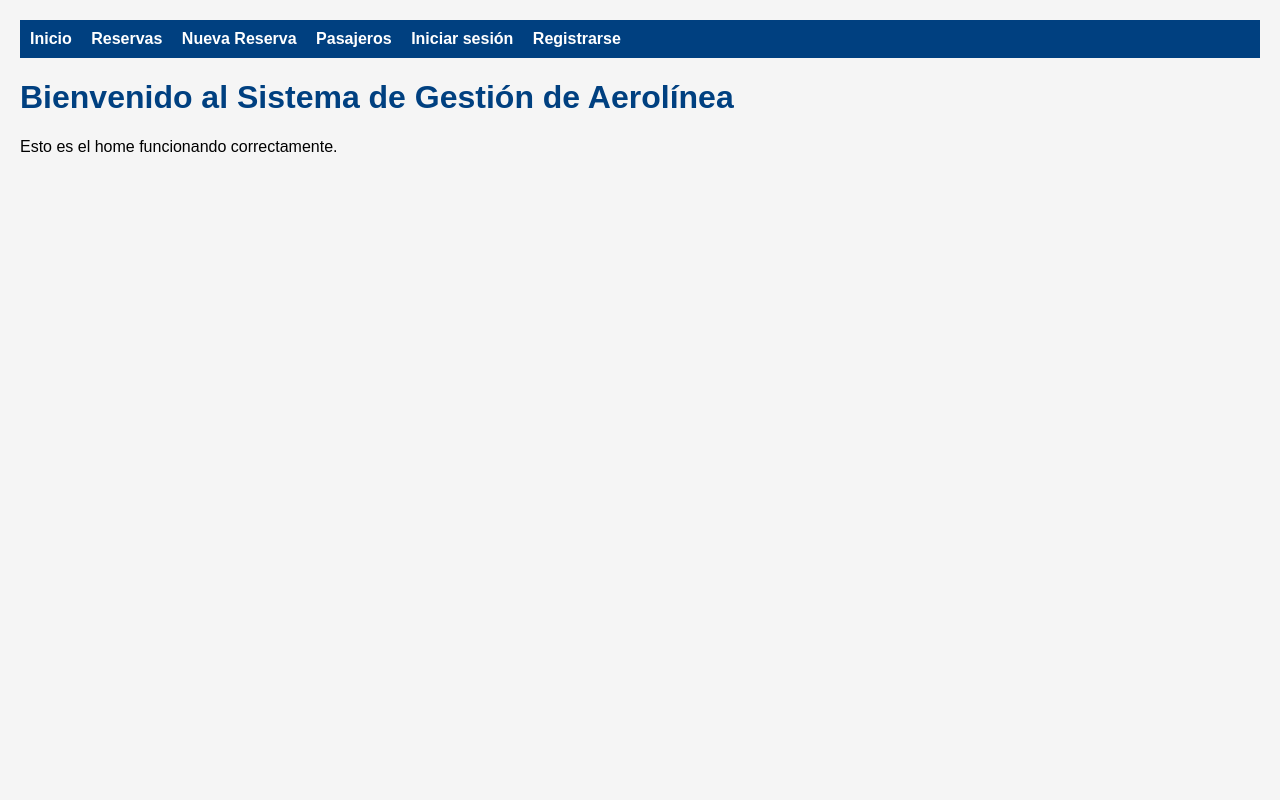
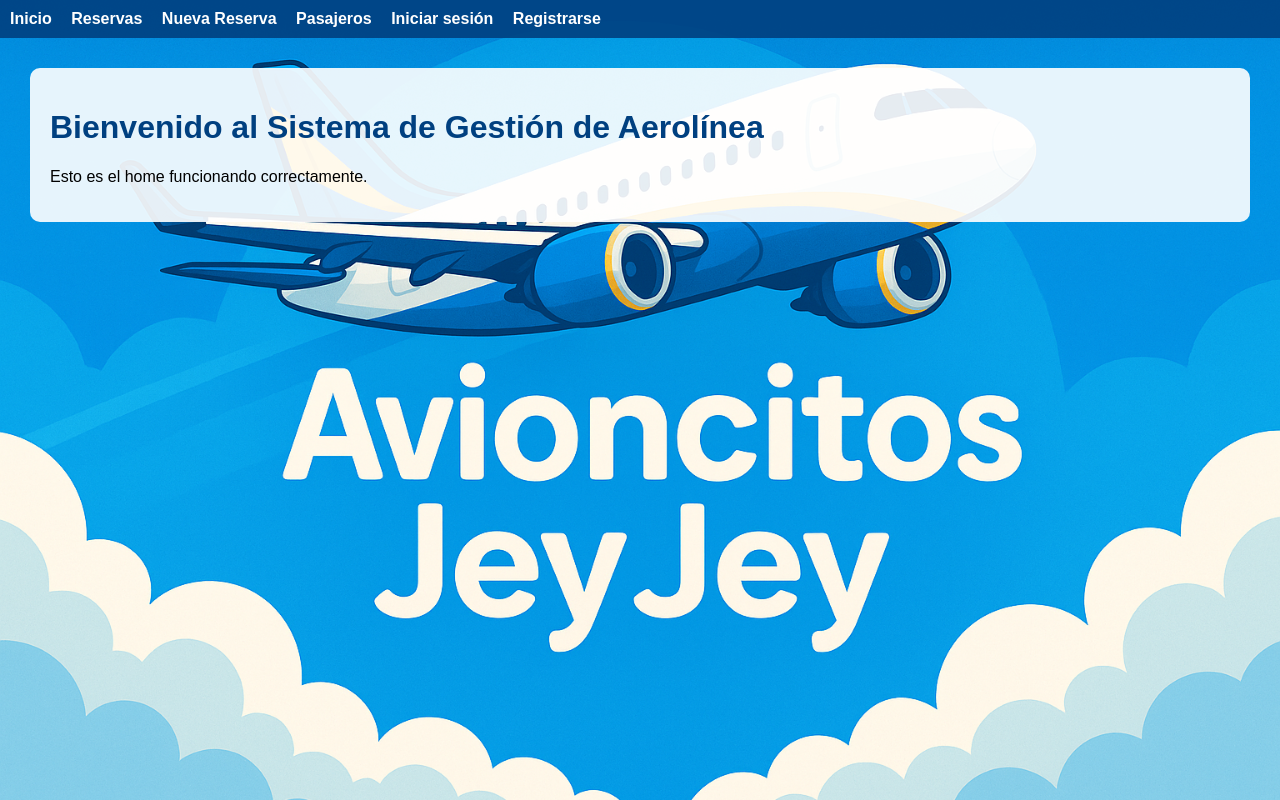
Before and after one commit to nattcuello/trabajo_aerolinea, a Django app: page / in a window 1280 px wide. Run offline with Django 5.2, Linux system fonts and the light colour scheme.

Commit message:
agreganto fondo

```diff
--- a/home/templates/base.html
+++ b/home/templates/base.html
@@ -1,3 +1,4 @@
+{% load static %}
 <!DOCTYPE html>
 <html lang="es">
 <head>
@@ -6,22 +7,35 @@
     <style>
         body {
             font-family: Arial, sans-serif;
-            margin: 20px;
-            background-color: #f5f5f5;
+            margin: 0;
+            padding: 0;
+            background-image: url("{% static 'img/fondo.png' %}");
+            background-size: cover;
+            background-repeat: no-repeat;
+            background-position: center;
+            min-height: 100vh;
         }
         nav {
-            background-color: #004080;
+            background-color: rgba(0, 64, 128, 0.9);
             padding: 10px;
-            margin-bottom: 20px;
         }
-        nav a {
+        nav a, nav span, nav button {
             color: white;
             text-decoration: none;
             margin-right: 15px;
             font-weight: bold;
+            background: none;
+            border: none;
+            cursor: pointer;
         }
         nav a:hover {
             text-decoration: underline;
+        }
+        .container {
+            background-color: rgba(255, 255, 255, 0.9);
+            padding: 20px;
+            margin: 30px;
+            border-radius: 10px;
         }
         h1, h2 {
             color: #004080;
@@ -43,16 +57,15 @@
 <body>
     <nav>
         <a href="{% url 'home:index' %}">Inicio</a>
-        {# <a href="{% url 'vuelos:listado_vuelos' %}">Vuelos</a> #}
         <a href="{% url 'reservas:lista_reservas' %}">Reservas</a>
         <a href="{% url 'reservas:crear_reserva' %}">Nueva Reserva</a>
         <a href="{% url 'listado_pasajeros' %}">Pasajeros</a>
 
         {% if user.is_authenticated %}
-            <span style="color: white; margin-left: 20px;">Hola, {{ user.username }}</span>
+            <span>Hola, {{ user.username }}</span>
             <form action="{% url 'usuarios:logout' %}" method="post" style="display:inline;">
                 {% csrf_token %}
-                <button type="submit" style="background:none;border:none;color:white;font-weight:bold;cursor:pointer;">Cerrar sesión</button>
+                <button type="submit">Cerrar sesión</button>
             </form>
         {% else %}
             <a href="{% url 'usuarios:login' %}">Iniciar sesión</a>
@@ -61,23 +74,24 @@
     </nav>
 
     {% if messages %}
-        <div style="margin: 10px 0;">
+        <div style="margin: 10px;">
             {% for message in messages %}
                 <div style="
                     padding: 10px;
                     background-color: {% if message.tags == 'success' %}#d4edda{% elif message.tags == 'error' %}#f8d7da{% else %}#cce5ff{% endif %};
                     color: {% if message.tags == 'success' %}#155724{% elif message.tags == 'error' %}#721c24{% else %}#004085{% endif %};
-                    border: 1px solid {% if message.tags == 'success' %}#c3e6cb{% elif message.tags == 'error' %}#f5c6cb{% else %}#b8daff{% endif %};
+                    border: 1px solid;
                     border-radius: 5px;
-                    margin-bottom: 10px;
-                ">
+                    margin-bottom: 10px;">
                     {{ message }}
                 </div>
             {% endfor %}
         </div>
     {% endif %}
 
-    {% block content %}
-    {% endblock %}
+    <div class="container">
+        {% block content %}
+        {% endblock %}
+    </div>
 </body>
 </html>
--- a/trabajo_aerolineas/settings.py
+++ b/trabajo_aerolineas/settings.py
@@ -122,6 +122,8 @@ USE_TZ = True
 # https://docs.djangoproject.com/en/5.2/howto/static-files/
 
 STATIC_URL = 'static/'
+STATICFILES_DIRS = [ BASE_DIR / "static" ]
+
 
 # Default primary key field type
 # https://docs.djangoproject.com/en/5.2/ref/settings/#default-auto-field
--- a/trabajo_aerolineas/urls.py
+++ b/trabajo_aerolineas/urls.py
@@ -1,5 +1,7 @@
 from django.contrib import admin
 from django.urls import path, include
+from django.conf import settings
+from django.conf.urls.static import static  # 💡 importante para servir estáticos
 
 urlpatterns = [
     path('admin/', admin.site.urls),
@@ -8,7 +10,8 @@ urlpatterns = [
     path('reservas/', include('reservas.urls')),
     path('usuarios/', include('usuarios.urls', namespace='usuarios')),
     path('', include('home.urls')),
-    path('pasajeros/', include('pasajeros.urls')),
-    path('pasajeros/', include('pasajeros.urls')),
+]
 
-]
+# ✅ Esto sirve archivos estáticos en modo desarrollo
+if settings.DEBUG:
+    urlpatterns += static(settings.STATIC_URL, document_root=settings.STATICFILES_DIRS[0])
```
Also changed, not shown: db.sqlite3, static/img/fondo.png (added), usuarios/views.py (line endings or trailing spaces).
